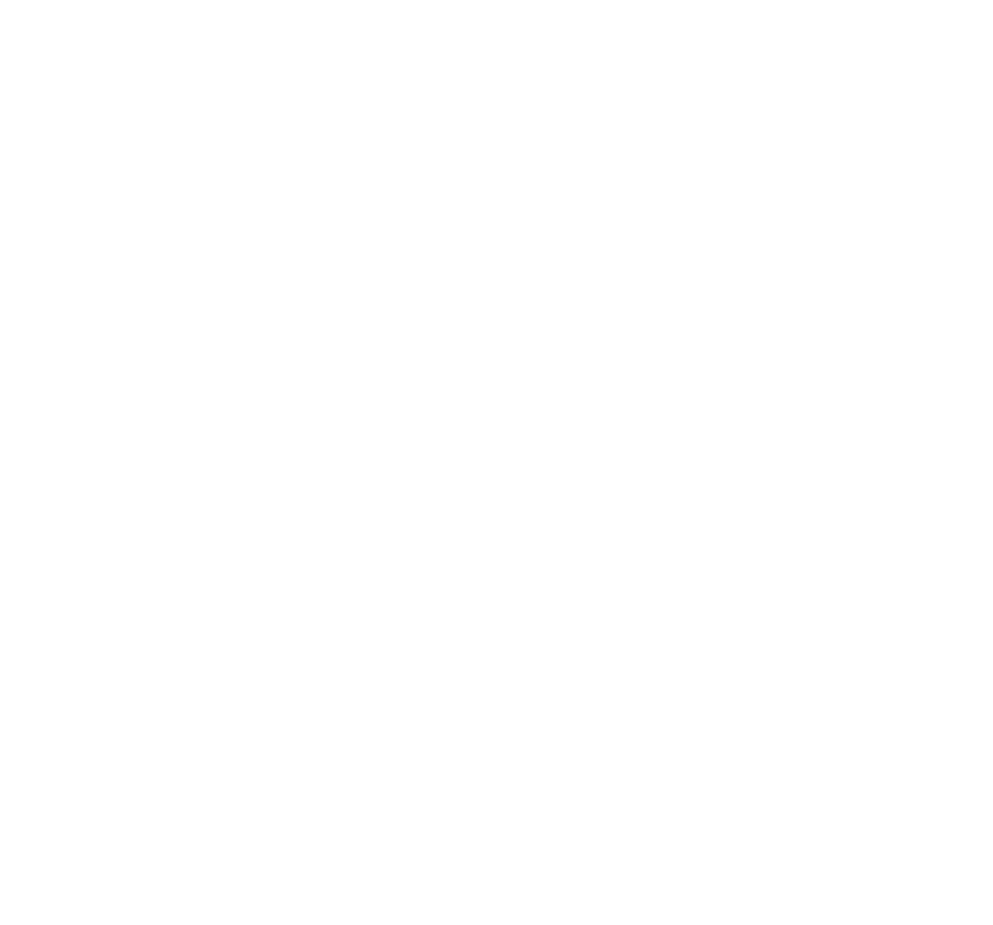
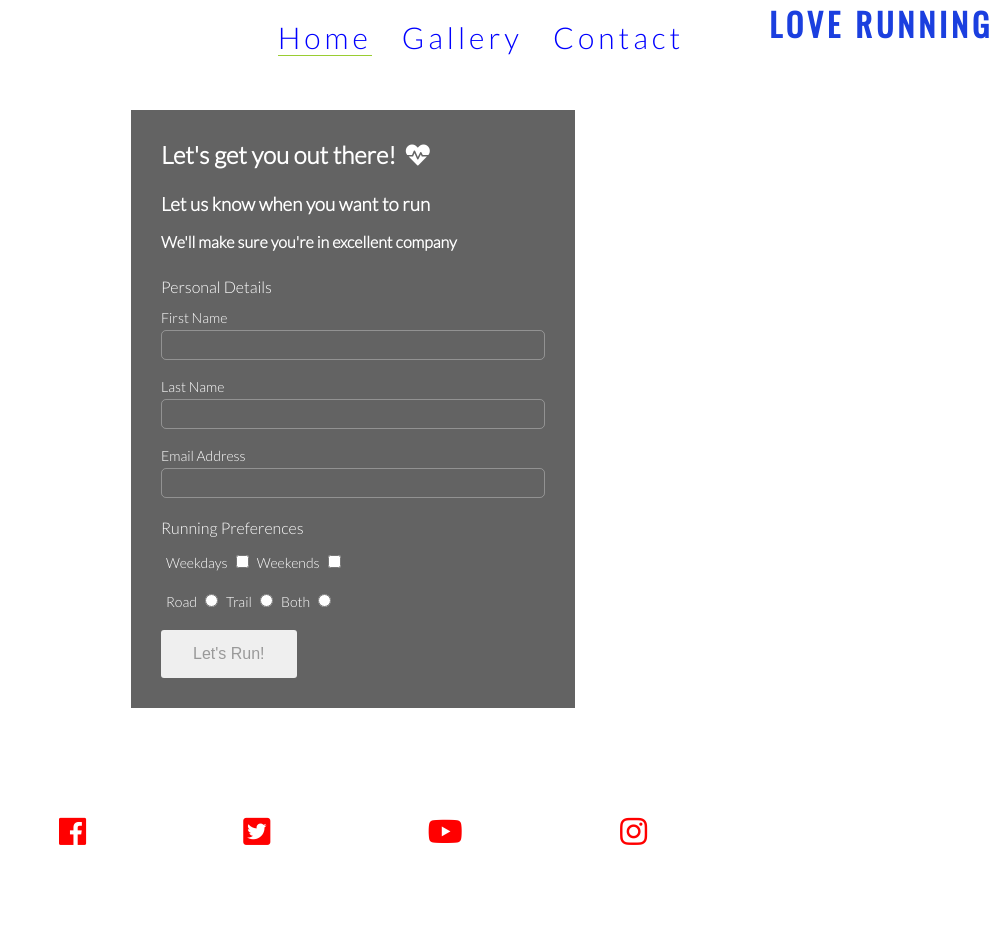
Before and after one commit to Code-Institute-Submissions/Highview-milestone-1-, a plain HTML site: page Signup.html in a window 1280 px wide. Shown: the whole page, without its empty margins (287-1280 px from the left). Before the commit the page ends 800 px from the top, so only its background shows below. Drawn offline with nearby package versions, Linux system fonts and the light colour scheme.

Commit message:
Gallery update

```diff
--- a/Signup.html
+++ b/Signup.html
@@ -0,0 +1,80 @@
+<html>
+
+        <head>
+                <title>Love Running</title>
+                <link rel="stylesheet" href="https://use.fontawesome.com/releases/v5.6.3/css/all.css" integrity="sha384-UHRtZLI+pbxtHCWp1t77Bi1L4ZtiqrqD80Kn4Z8NTSRyMA2Fd33n5dQ8lWUE00s/" crossorigin="anonymous">
+                <link rel="stylesheet" type="text/css" href="assets/css/style.css" />
+         </head>
+
+        <body>
+            <header>
+                <a href="index.html"><h2 class="banner">LOVE RUNNING</h2></a>
+         <nav>
+                 <ul id="menu">
+                         <li><a href="signup.html"> Contact</a></li>
+                         <li><a href="gallery.html"> Gallery</a></li>
+                         <li><a class="active" href="index.html"> Home</a></li>
+
+                 </ul>
+         </nav>
+
+     </header>
+
+
+
+
+                <section id="form-section">
+
+                        <div id="form-container">
+                                <div id="form-overview">
+                                    <h1 class="main-heading">Let's get you out there! <i class="fa fa-heartbeat"></i></h1>
+                                  <h3 class="sub-heading">Let us know when you want to run</h3>
+                                  <h4 class="sub-heading">We'll make sure you're in excellent company</h4>
+                                  <form class="signup-form" method="post" action="#" novalidate="novalidate">
+                                    <fieldset>
+                                    <legend>Personal Details</legend>
+                                    <label for="fname">First Name</label>
+                                    <input id="fname" class="text-input" type="text" name="fname"/>
+                                    <label for="lname">Last Name</label>
+                                    <input id="lname" class="text-input" type="text" name="lname"/>
+                                    <label for="signup-email">Email Address</label>
+                                    <input id="signup-email" class="text-input" type="email" name="email" />
+                                </fieldset>
+                                    <fieldset>
+                                      <legend>Running Preferences</legend>
+                                        <div class="running-preferences">
+                                                <label class="preference-label" for="weekdays">Weekdays</label>
+                                                    <input type="checkbox" id="weekdays" name="weekdays">
+                                                    <label  class="preference-label" for="weekends">Weekends</label>
+                                                    <input type="checkbox" id="weekends" name="weekends">
+                                        </div>
+                                        <div class="running-preferences">
+                                                <label  class="preference-label" for="road">Road</label>
+                                                <input type="radio" id="road"  name="run-type" value="Road">
+                                                <label  class="preference-label" for="trail">Trail</label>
+                                                <input type="radio" id="trail"  name="run-type" value="Trail">
+                                                <label  class="preference-label" for="both">Both</label>
+                                                <input type="radio" id="both"  name="run-type" value="Both">
+                                        </div>
+
+                                    </fieldset>
+                                    <button class="join-button"">Let's Run!</button>
+                                  </form>
+                                </div>
+                              </div>
+
+                </section>
+
+            <footer>
+                <ul class="social-networks">
+                    <ul class="social-networks">
+                        <li><a href="www.facebook.com" target="_blank"><i class="fab fa-facebook"></i></a></li>
+                        <li><a href="www.twitter.com" target="_blank"><i class="fab fa-twitter-square"></i></a></li>
+                        <li><a href="www.youtube.com" target="_blank"><i class="fab fa-youtube"></i></a></li>
+                        <li><a href="www.instagram.com" target="_blank"><i class="fab fa-instagram"></i></a></li>
+                    </ul>
+                </ul>
+            </footer>
+
+        </body>
+    </html>
```
Also changed, not shown: gallery.html (+40 -0 lines), index.html (+1 -2 lines), assets/images/shop_items_1.jpg (renamed from assets/images/shop items 1.jpg), assets/images/shop_items_2.jpg (renamed from assets/images/shop items 2.jpg), assets/images/shop_items_3.jpg (renamed from assets/images/shop items 3.jpg), assets/images/shop_items_4.jpg (renamed from assets/images/shop items 4.jpg).
